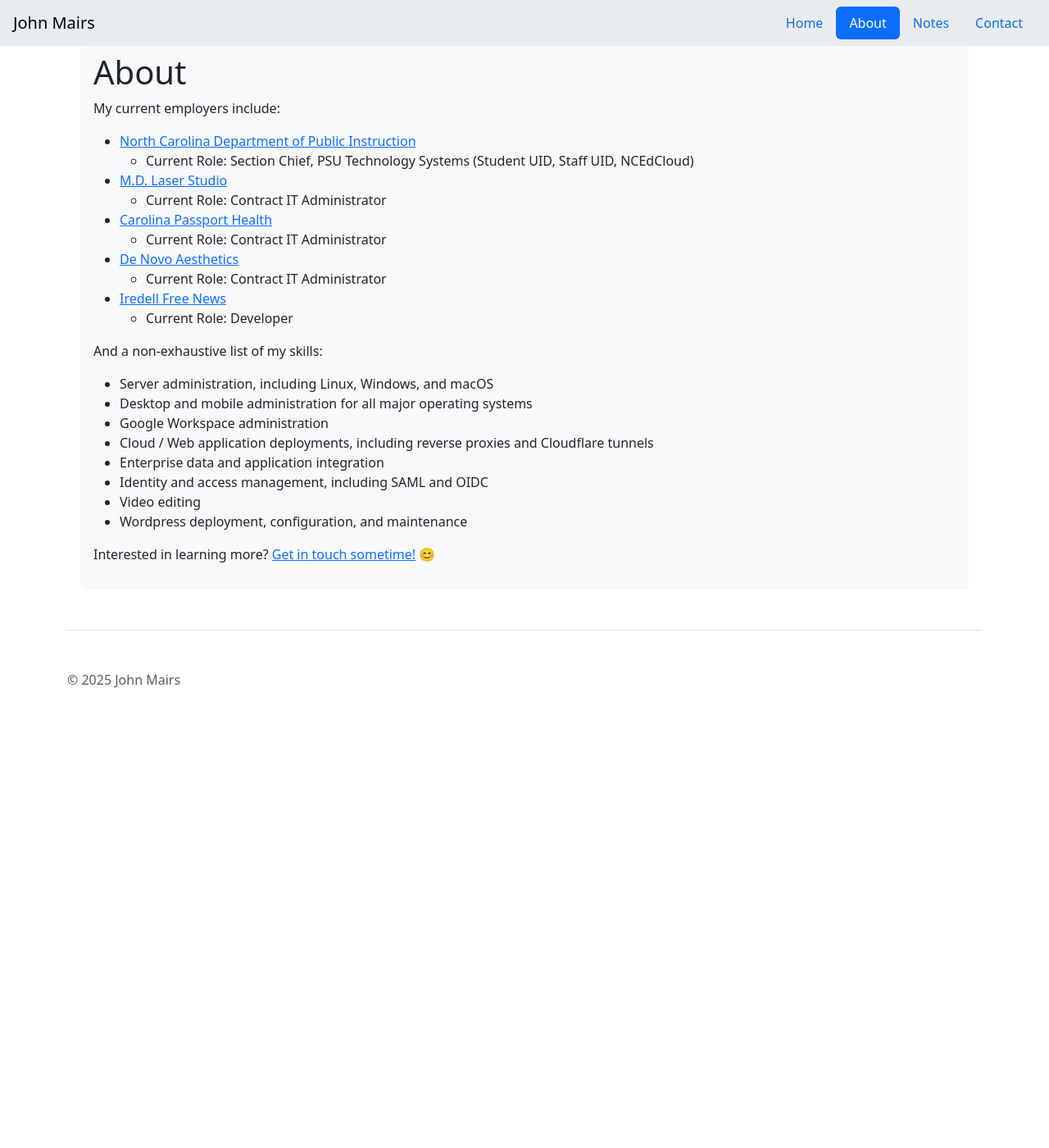
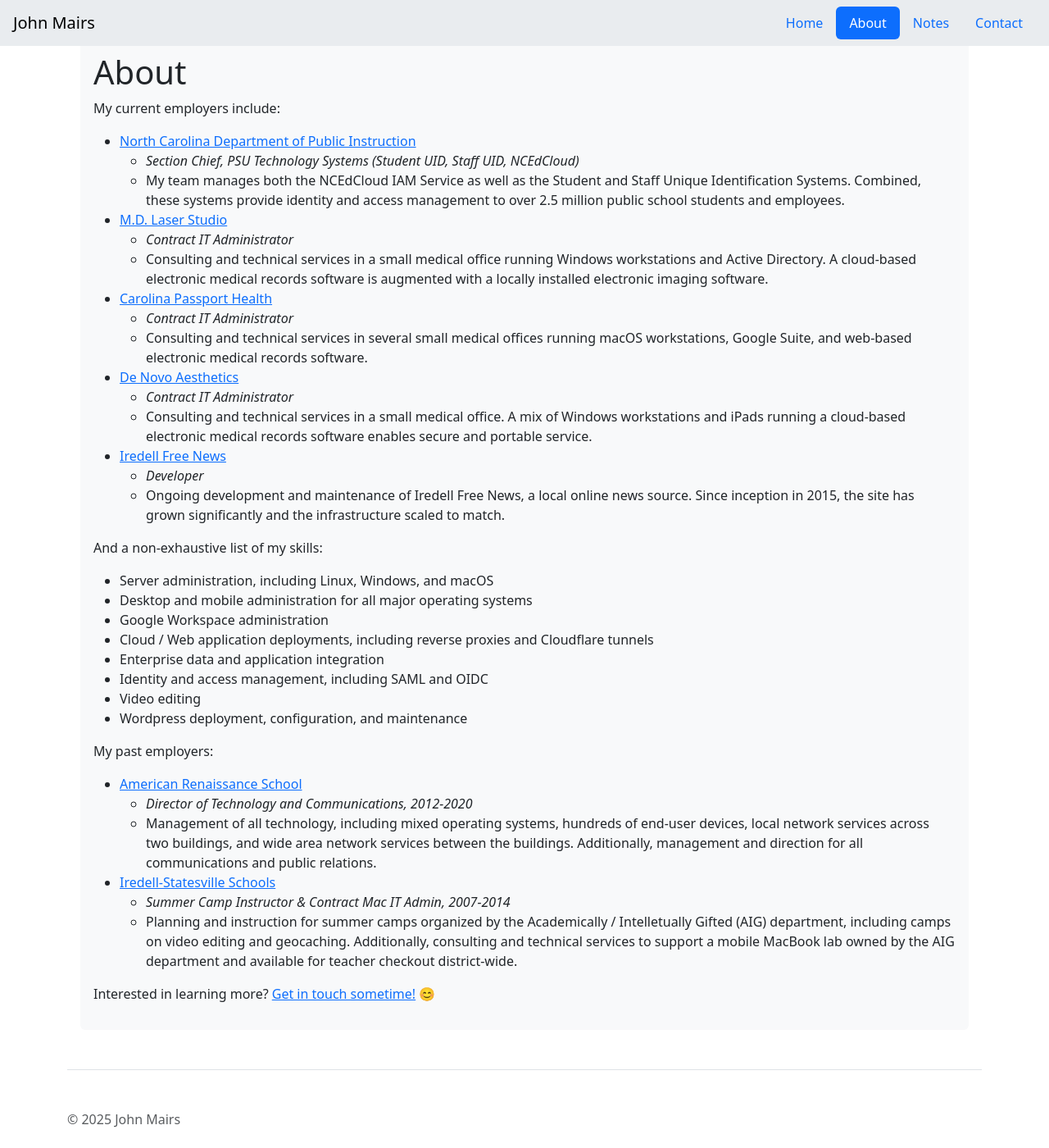
Before and after one commit to jmairs/jmairs.github.io, a Jekyll site: the page built from about.md, in a window 1280 px wide and 1400 px high. Shown: the whole window at 82% size. Built offline with Jekyll 4.4.1, drawn with Linux system fonts in a browser that asks for light colours.

Commit message:
Copy edits

```diff
--- a/_config.yml
+++ b/_config.yml
@@ -18,8 +18,8 @@
   name: John Mairs
   email: "john@mairs.me"
 description: >- # this means to ignore newlines until "baseurl:"
-  John Mairs is a well-rounded IT professional with a wealth of experience in the education and
-  healthcare sectors. This serves as his personal portfolio and blog.
+  John Mairs is a well-rounded IT professional with a wealth of experience in the education,
+  healthcare, and news media sectors. This serves as his personal portfolio and blog.
 baseurl: "" # the subpath of your site, e.g. /blog
 url: "https://john.mairs.me" # the base hostname & protocol for your site, e.g. http://example.com
 
--- a/_layouts/base.html
+++ b/_layouts/base.html
@@ -5,7 +5,7 @@
   <head>
     <meta charset="utf-8">
     <meta name="viewport" content="width=device-width, initial-scale=1">
-    <title>{{ site.title }} &raquo; {% if item.navtitle %}{{ item.navtitle }}{% else %}{{ page.title }}{% endif %}</title>
+    <title>{{ site.title }} &raquo; {% if page.navtitle %}{{ page.navtitle }}{% else %}{{ page.title }}{% endif %}</title>
     <link href="https://cdn.jsdelivr.net/npm/bootstrap@5.3.3/dist/css/bootstrap.min.css" rel="stylesheet" integrity="sha384-QWTKZyjpPEjISv5WaRU9OFeRpok6YctnYmDr5pNlyT2bRjXh0JMhjY6hW+ALEwIH" crossorigin="anonymous">
     <link rel="stylesheet" href="https://cdn.jsdelivr.net/npm/bootstrap-icons@1.11.3/font/bootstrap-icons.min.css">
     {% feed_meta %}
@@ -13,7 +13,7 @@
   </head>
   <body>
     <div class="container">
-      <nav id="nav" class="navbar bg-body-secondary fixed-top px-3 mb-3">
+      <nav class="navbar bg-body-secondary fixed-top px-3 mb-3">
         <a class="navbar-brand" href="{{ site.url }}">{{ site.title }}</a>
         <ul class="nav nav-pills">
           {% assign navitems = site.pages | sort: "order" %}
--- a/about.md
+++ b/about.md
@@ -6,15 +6,20 @@
 
 My current employers include:
 - [North Carolina Department of Public Instruction](https://dpi.nc.gov)
-    - Current Role: Section Chief, PSU Technology Systems (Student UID, Staff UID, NCEdCloud)
+    - _Section Chief, PSU Technology Systems (Student UID, Staff UID, NCEdCloud)_
+    - My team manages both the NCEdCloud IAM Service as well as the Student and Staff Unique Identification Systems. Combined, these systems provide identity and access management to over 2.5 million public school students and employees.
 - [M.D. Laser Studio](https://mdlaserstudio.com)
-    - Current Role: Contract IT Administrator
+    - _Contract IT Administrator_
+    - Consulting and technical services in a small medical office running Windows workstations and Active Directory. A cloud-based electronic medical records software is augmented with a locally installed electronic imaging software.
 - [Carolina Passport Health](https://passporthealthnc.com)
-    - Current Role: Contract IT Administrator
+    - _Contract IT Administrator_
+    - Consulting and technical services in several small medical offices running macOS workstations, Google Suite, and web-based electronic medical records software.
 - [De Novo Aesthetics](https://denovoaesthetics.com)
-    - Current Role: Contract IT Administrator
+    - _Contract IT Administrator_
+    - Consulting and technical services in a small medical office. A mix of Windows workstations and iPads running a cloud-based electronic medical records software enables secure and portable service.
 - [Iredell Free News](https://iredellfreenews.com)
-    - Current Role: Developer
+    - _Developer_
+    - Ongoing development and maintenance of Iredell Free News, a local online news source. Since inception in 2015, the site has grown significantly and the infrastructure scaled to match.
 
 And a non-exhaustive list of my skills:
 - Server administration, including Linux, Windows, and macOS
@@ -26,4 +31,12 @@
 - Video editing
 - Wordpress deployment, configuration, and maintenance
 
+My past employers:
+- [American Renaissance School](https://arsnc.org)
+    - _Director of Technology and Communications, 2012-2020_
+    - Management of all technology, including mixed operating systems, hundreds of end-user devices, local network services across two buildings, and wide area network services between the buildings. Additionally, management and direction for all communications and public relations.
+- [Iredell-Statesville Schools](https://issnc.org)
+    - _Summer Camp Instructor & Contract Mac IT Admin, 2007-2014_
+    - Planning and instruction for summer camps organized by the Academically / Intelletually Gifted (AIG) department, including camps on video editing and geocaching. Additionally, consulting and technical services to support a mobile MacBook lab owned by the AIG department and available for teacher checkout district-wide.
+
 Interested in learning more? [Get in touch sometime!](/contact) 😊
```
Also changed, not shown: _posts/2025-01-21-jekyll.md (+1 -1 lines), 7 other files.
